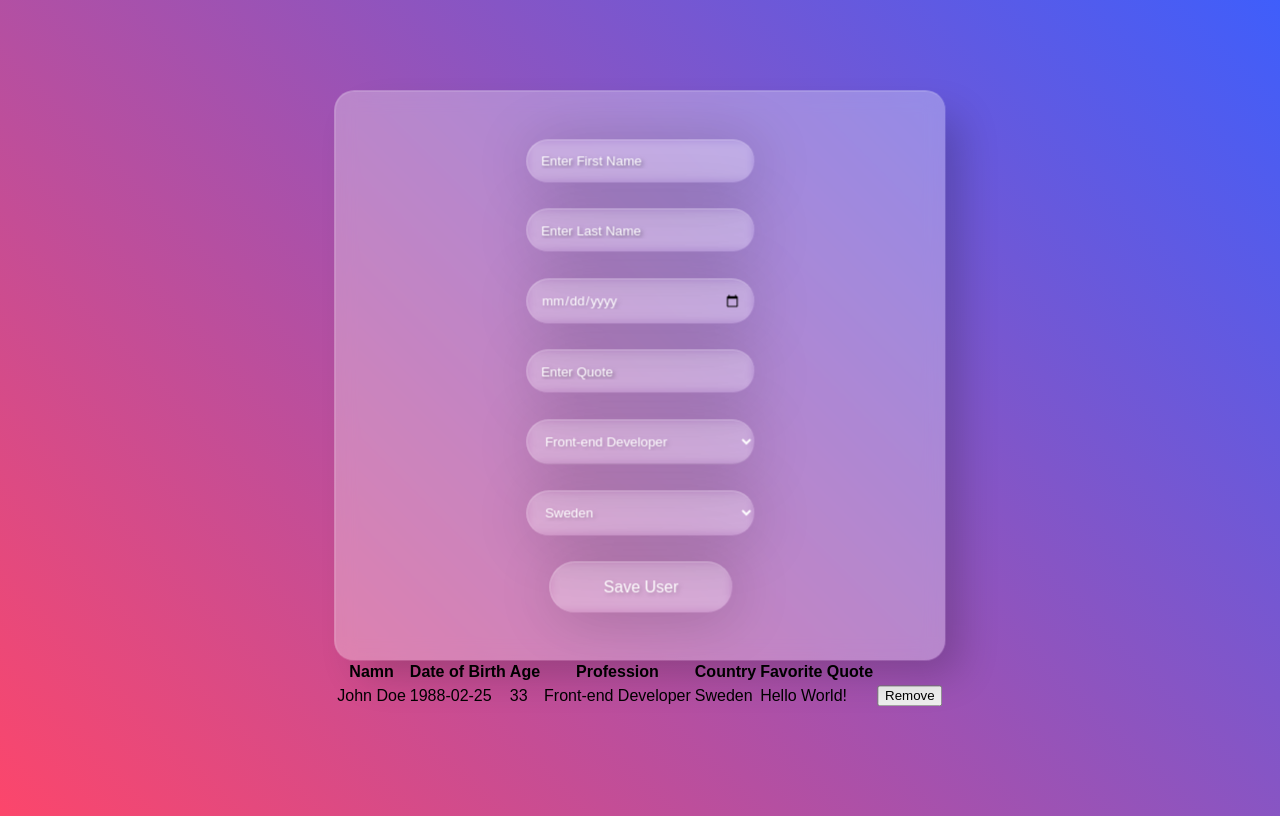
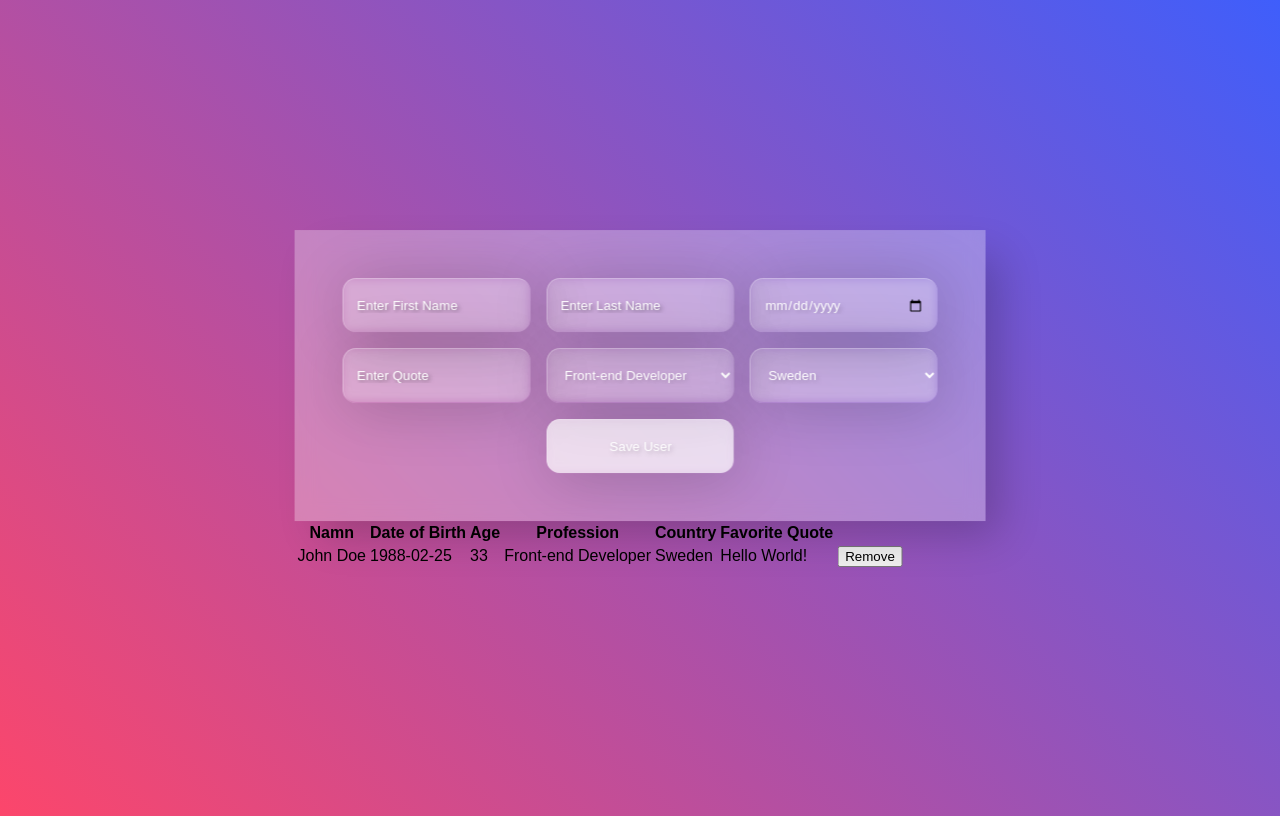
Before and after one commit to Zerhar/Vuex-form, a Vue app: page / in a window 1280 px wide. Built offline with nearby package versions, Linux system fonts and the light colour scheme.

Commit message:
fixed top design

```diff
--- a/src/assets/css/App.css
+++ b/src/assets/css/App.css
@@ -14,41 +14,34 @@ body {
 form {
     background: rgba(255, 255, 255, 0.3);
     padding: 3em;
-    border-radius: 20px;
-    border-left: 1px solid rgba(255, 255, 255, 0.3);
-    border-top: 1px solid rgba(255, 255, 255, 0.3);
     backdrop-filter: blur(10px);
     box-shadow: 20px 20px 40px -6px rgba(0, 0, 0, 0.2);
     text-align: center;
     position: relative;
-    transition: all 0.2s ease-in-out;
+    display: grid;
+    grid-template-columns: repeat(3, 1fr);
+    column-gap: 1em;
+    row-gap: 1em;
 }
 
-form p {
-    font-weight: 500;
-    color: #fff;
-    opacity: 0.7;
-    font-size: 1.4rem;
-    margin-top: 0;
-    margin-bottom: 60px;
-    text-shadow: 2px 2px 4px rgba(0, 0, 0, 0.2);
+form div {
+    justify-self: start;
 }
 
 form input, form select, form button {
     background: transparent;
-    width: 200px;
+    width: 12em;
+    height: 2em;
     padding: 1em;
-    margin-bottom: 2em;
     border: none;
     border-left: 1px solid rgba(255, 255, 255, 0.3);
     border-top: 1px solid rgba(255, 255, 255, 0.3);
-    border-radius: 5000px;
+    border-radius: 1em;
     backdrop-filter: blur(5px);
     box-shadow: 4px 4px 60px rgba(0, 0, 0, 0.2);
     color: #fff;
     font-family: Montserrat, sans-serif;
     font-weight: 500;
-    transition: all 0.2s ease-in-out;
     text-shadow: 2px 2px 4px rgba(0, 0, 0, 0.2);
     -ms-box-sizing:content-box;
     -moz-box-sizing:content-box;
@@ -56,7 +49,7 @@ form input, form select, form button {
     -webkit-box-sizing:content-box;
 }
 
-form input:hover {
+form input:hover, form input[type="date"]:hover, form select:hover, form button:hover {
     background: rgba(255, 255, 255, 0.1);
     box-shadow: 4px 4px 60px 8px rgba(0, 0, 0, 0.2);
 }
@@ -68,21 +61,16 @@ form input[type="text"]:focus, form input[type="date"]:focus {
 }
 
 form button {
-    width: 150px;
-    margin-bottom: 0rem;
-    font-size: 1rem;
+    background: rgb(255, 255, 255, 0.6);
 }
 
 form button:hover {
+    background: rgb(255, 255, 255, 0.1);
     cursor: pointer;
 }
 
 form button:active {
     background: rgba(255, 255, 255, 0.2);
-}
-
-form:hover {
-    margin: 4px;
 }
 
 ::placeholder {
--- a/src/components/AddUser.vue
+++ b/src/components/AddUser.vue
@@ -1,6 +1,5 @@
 <template>
   <form class="">
-    <div class="">
     <div class="">
       <input
         class=""
@@ -44,10 +43,12 @@
       :changeSelect="setCountry"
       :label="'Country'"
     />
-    </div>
+    <div></div>
+    <div>
       <button class="" @click.prevent="addUser">
         Save User
       </button>
+    </div>
   </form>
 </template>
 
```
Lines whose indentation alone changed are shown as unchanged.
